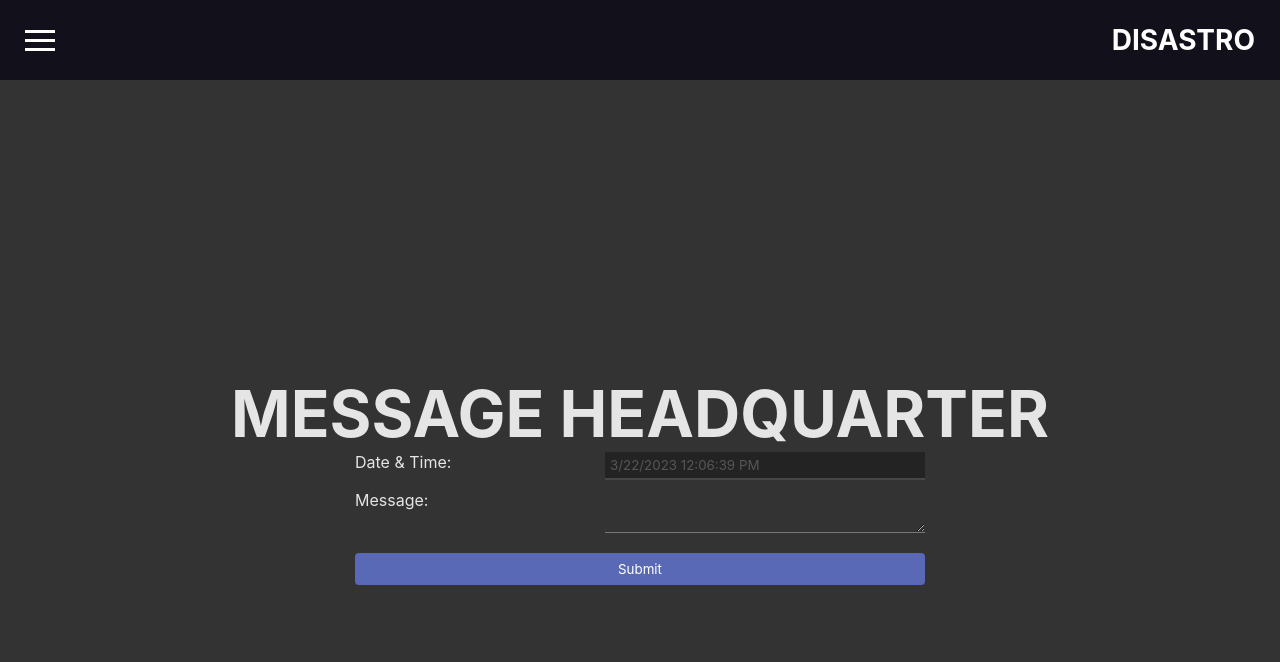
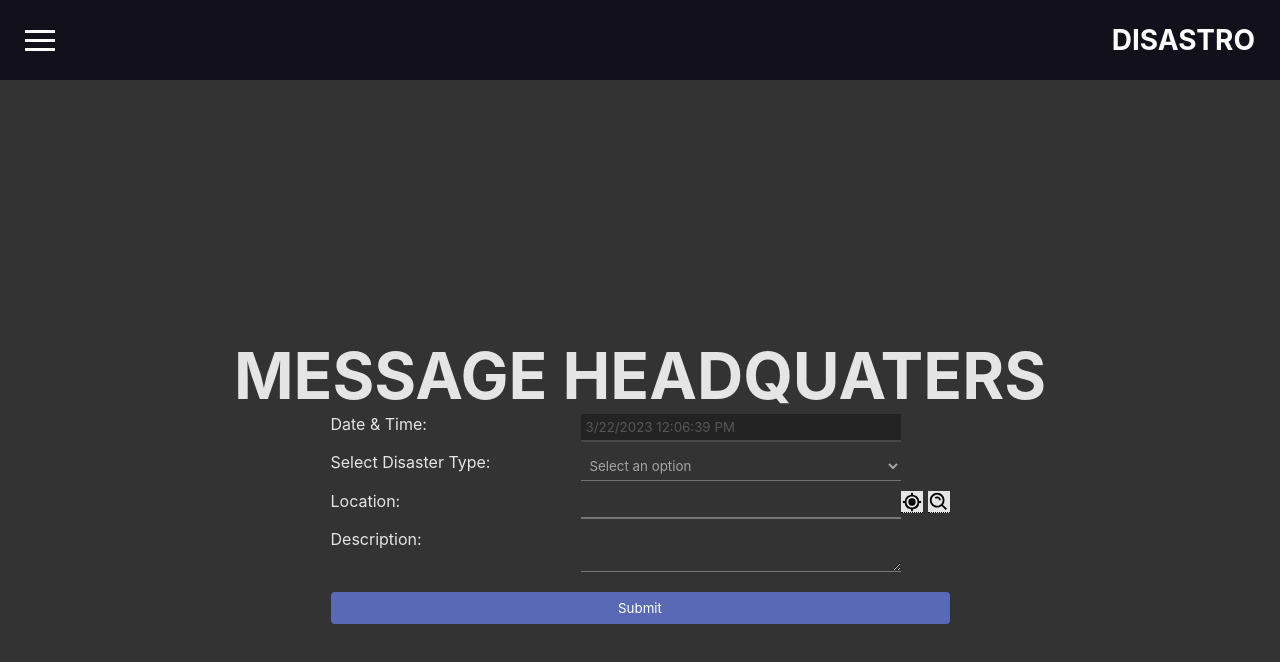
Before and after one commit to KaalaAadmi/ASE-Disaster, a React (Create React App) app: page /message-hq in a window 1280 px wide. Shown: the top 662 px of the page. Built offline with nearby package versions, Linux system fonts and the light colour scheme.

Commit message:
HQ page changes

```diff
--- a/src/components/Navbar.js
+++ b/src/components/Navbar.js
@@ -62,7 +62,7 @@ export default function Navbar() {
             <Link to="">View Reports</Link>
           </li>
           {isLoggedIn&& <li>
-            <Link to="/">Message HQ</Link>
+            <Link to="/message-hq">Message HQ</Link>
           </li>}
           <li>
             <Link to="/">Disaster Information</Link>
--- a/src/screens/MessageHQ/MessageHQ.js
+++ b/src/screens/MessageHQ/MessageHQ.js
@@ -1,9 +1,77 @@
 import React from "react";
 import "./MessageHQ.css";
 import styled from "styled-components";
+import { BiCurrentLocation, BiSearchAlt } from "react-icons/bi";
+import axios from "axios";
+
+const accessToken = "pk.eyJ1IjoiZ29yYWFhZG1pIiwiYSI6ImNsY3l1eDF4NjAwbGozcm83OXBiZjh4Y2oifQ.oJTDxjpSUZT5CHQOtsjjSQ"
 
 const currentDateAndTime = new Date().toLocaleDateString() + " " + new Date().toLocaleTimeString();
 
+
+function getCurrentLoc() {
+  if ("geolocation" in navigator) {
+
+    navigator.geolocation.getCurrentPosition(function(position) {
+
+      console.log("Latitude is :", position.coords.latitude);
+
+      console.log("Longitude is :", position.coords.longitude);
+
+      // document.getElementById('location').value = position.coords.latitude + ", " + position.coords.longitude;
+
+      axios
+        .get(
+          `https://api.mapbox.com/geocoding/v5/mapbox.places/${position.coords.longitude},${position.coords.latitude}.json?access_token=${accessToken}`
+        )
+        .then((response) => {
+          if (response.data.features.length > 0) {
+            // setAddress(response.data.features[0].place_name);
+            document.getElementById('location').value = response.data.features[0].place_name;
+
+          } else {
+            alert("No results found");
+          }
+        })
+        .catch((error) => {
+          console.log(error);
+          alert("Error retrieving data");
+        });
+
+    });
+
+  } else {
+
+    console.log("Not Available");
+
+  }
+}
+
+function getPosition() {
+  // console.log("Hello World")
+  const address = document.getElementById("location").value;
+
+  axios
+      .get(
+        `https://api.mapbox.com/geocoding/v5/mapbox.places/${address}.json?access_token=${accessToken}`
+      )
+      .then((response) => {
+        if (response.data.features.length > 0) {
+          console.log(response.data.features[0].center[1]);
+          console.log(response.data.features[0].center[0]);
+
+          // document.getElementById('location').value = response.data.features[0].center[1] + ", " + response.data.features[0].center[0];
+        } else {
+          alert("Location Not Found");
+        }
+      })
+      .catch((error) => {
+        console.log(error);
+        alert("Error retrieving data");
+      });
+
+
+}
 
 const Container = styled.div`
   color: #e5e5e5;
@@ -60,6 +128,31 @@ const Input = styled.input`
   }
 `;
 
+const Select = styled.select`
+  padding: 5px;
+  margin-bottom: 10px;
+  background-color: transparent;
+  outline: none;
+  border-top: 0;
+  border-left: 0;
+  border-right: 0;
+  border-botom: 10px solid violet;
+  width: 20rem;
+  color: "#a5a5a5";
+`;
+
+const Option = styled.option`
+  padding: 5px;
+  margin-bottom: 10px;
+  background-color: transparent;
+  outline: none;
+  border-top: 0;
+  border-left: 0;
+  border-right: 0;
+  border-botom: 10px solid violet;
+  width: 20rem;
+`;
+
 const TextArea = styled.textarea`
   padding: 5px;
   margin-bottom: 10px;
@@ -76,15 +169,58 @@ const TextArea = styled.textarea`
 export default function ReportDisaster() {
   return (
     <Container>
-      <Title>Message Headquarter</Title>
+      <Title>Message Headquaters</Title>
       <Form>
         <div style={{ display: "flex", flexDirection: "row", width: "100%" }}>
           <Label>Date & Time:</Label>
           <Input className="dateTime"   type="text" style={{ boxShadow: "none !important" }} value = {currentDateAndTime} readOnly/>
         </div>
+        <div style={{ display: "flex", flexDirection: "row", width: "100%" }}>
+          <Label for="disasterType">Select Disaster Type:</Label>
+          <Select
+            id="disasterType"
+            style={{
+              color: "#a5a5a5",
+            }}
+          >
+            <Option disabled selected value="">Select an option</Option>
+            <Option value="fire">Fire</Option>
+            <Option value="earthquake">Earthquake</Option>
+            <Option value="landslide">Landslide</Option>
+            <Option value="other-manmade">Other Manmade</Option>
+            <Option value="other-natural">Other Natural</Option>
+          </Select>
+        </div>
+        <div
+          style={{
+            display: "flex",
+            flexDirection: "row",
+            width: "100%",
+            justifyContent: "space-between",
+          }}
+        >
+          <Label>Location:</Label>
+          <Input id="location" type="text" />
+          <div
+            className = "currentLoc"
+            onClick={getCurrentLoc}
+            style={{ height: 22, width: 22, backgroundColor: "#e5e5e5", cursor: 'pointer'}}
+          >
+            <BiCurrentLocation size={22} color="black" />
+            <div className="tooltip1">Find Current Loc</div>
+          </div>
 
+          <div
+            className = "searchLoc"
+            onClick={getPosition}
+            style={{ height: 22, width: 22, backgroundColor: "#e5e5e5", cursor: 'pointer', marginLeft: '5px'}}
+          >
+            <BiSearchAlt size={22} color="black" />
+            <div class="tooltip2">Convert to Lat Long</div>
+          </div>
+        </div>
         <div style={{ display: "flex", flexDirection: "row", width: "100%" }}>
-          <Label>Message:</Label>
+          <Label>Description:</Label>
           <TextArea type="text" />
         </div>
         <Submit type="submit" />
```
